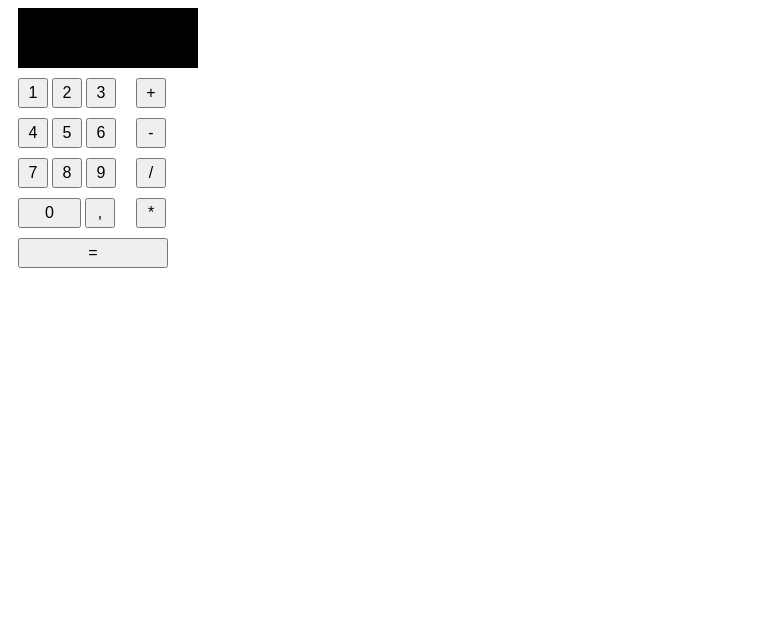
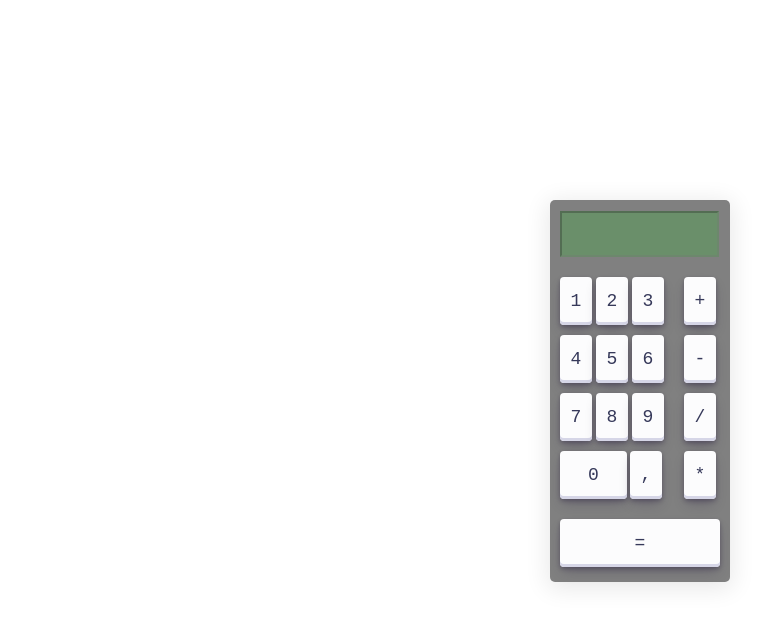
Before and after one commit to thmano/Caculator_js, a plain HTML site: page index.html in a window 1280 px wide. Shown: the whole page, without its empty margins (0-776 px from the left). Drawn offline with Linux system fonts and the light colour scheme.

Commit message:
adicionando estilo

```diff
--- a/index.html
+++ b/index.html
@@ -6,55 +6,58 @@
     <meta name="viewport" content="width=device-width, initial-scale=1.0">
     <title>Caculator in JS</title>
     <link rel="stylesheet" href="style.css">
+    <link rel="preconnect" href="https://fonts.googleapis.com">
+    <link rel="preconnect" href="https://fonts.gstatic.com" crossorigin>
+    <link href="https://fonts.googleapis.com/css2?family=Orbitron&display=swap" rel="stylesheet">
 </head>
 <body>
+<div class="container">
     <div class="calculator">
-<div class="tela"></div>
+        <input type="text" class="tela" disabled/>
         <div class="buttons">
             <div class="numeros">
                 <div class="row">
-                <button  class="number num1" onclick="number('1')">1</button>
-                <button  class="number num2" onclick="number('2')">2</button>
-                <button  class="number num3" onclick="number('3')">3</button>
+                    <button  class="number num1 button-30" onclick="number('1')">1</button>
+                    <button  class="number num2  button-30" onclick="number('2')">2</button>
+                    <button  class="number num3  button-30" onclick="number('3')">3</button>
                 </div>
                 <div class="row">
-                <button  class="number num4" onclick="number('4')">4</button>
-                <button  class="number num5" onclick="number('5')">5</button>
-                <button  class="number num6" onclick="number('6')">6</button>
+                    <button  class="number num4  button-30" onclick="number('4')">4</button>
+                    <button  class="number num5  button-30" onclick="number('5')">5</button>
+                    <button  class="number num6  button-30" onclick="number('6')">6</button>
                 </div>
                 <div class="row">
-                <button  class="number num7" onclick="number('7')">7</button>
-                <button  class="number num8" onclick="number('8')">8</button>
-                <button  class="number num9" onclick="number('9')">9</button>
+                    <button  class="number num7  button-30" onclick="number('7')">7</button>
+                    <button  class="number num8  button-30" onclick="number('8')">8</button>
+                    <button  class="number num9  button-30" onclick="number('9')">9</button>
                 </div>
                 <div class="row">
-                <button  class="number num0" onclick="number('0')">0</button>
-                <button  class="number virg" onclick="number('.')">,</button>
+                    <button  class="number num0  button-30" onclick="number('0')">0</button>
+                    <button  class="number virg  button-30" onclick="number('.')">,</button>
                 </div>
             </div>
 
             <div class="actions">
                 <div class="row">
-                <button class="action" onclick="action('soma')">+</button>
+                    <button class="action  button-30" onclick="action('soma')">+</button>
                 </div>
                 <div class="row">
-                <button class="action" onclick="action('sub')">-</button>
+                    <button class="action  button-30" onclick="action('sub')">-</button>
                 </div>
                 <div class="row">
-                <button class="action" onclick="action('div')">/</button>
+                    <button class="action  button-30" onclick="action('div')">/</button>
                 </div>
                 <div class="row">
-                <button class="action" onclick="action('mult')">*</button>
+                    <button class="action  button-30" onclick="action('mult')">*</button>
                 </div>
             </div>
 
         </div>
         <div class="res">
-        <button class="result" onclick="result()">=</button>
+            <button class="result  button-30" onclick="result()">=</button>
         </div>
     </div>
-
-
+</div>
     <script>
 
         let firstNum = null;
@@ -67,16 +70,16 @@
 
             if(firstNum === null){
                 firstNum = val
-                tela.innerText = firstNum
+                tela.value = firstNum
             } else if(firstNum !== null && act === null){
                     firstNum = firstNum + val
-                    tela.innerText = firstNum
+                    tela.value = firstNum
             }else if(firstNum !== null && act !== null && secondNum === null){
                 secondNum =  val
-                tela.innerText = secondNum
+                tela.value = secondNum
             }else if(firstNum !== null && act !== null && secondNum !== null){
                 secondNum = secondNum + val
-                tela.innerText = secondNum
+                tela.value = secondNum
             }
         }
 
@@ -114,7 +117,7 @@
             firstNum = null;
             secondNum = null;
             act = null;
-            tela.innerText = resultado
+            tela.value = resultado
 
         }
 
--- a/style.css
+++ b/style.css
@@ -1,24 +1,50 @@
+@font-face {
+    font-family: myFirstFont;
+    src: url("DS-DIGI.TTF");
+  }
+
+body{
+    /* background-image: url('assets/fundo.jpg'); */
+    background-repeat: no-repeat;
+    background-size: cover;
+    font-family: 'myFirstFont', sans-serif;
+}
+.container{
+    width: 180px;
+    position: absolute;
+    bottom: 0;
+    left: 0;
+    right: 0;
+    margin: auto;
+    top: 50%;
+    transform: translateY(-50%);
+}
 .calculator{
-    width: 200px;
+    background-color: grey;
+    padding-bottom: 5px;
+    padding-top: 1px;
+    border-radius: 5px;
+    box-shadow: 0px 4px 23px 3px rgb(0 0 0 / 9%);
 }
 .tela{
     text-align: end;
     padding: 10px;
-    margin-left: 10px;
-    margin-right: 40px;
-    background-color: black;
+    padding-top: 1px;
+    padding-bottom: 1px;
+    margin: 10px;
+    background-color: #6a8f6a;
     height: 40px;
-    width: calc(100% - 40px);
     color: #fff;
     font-size: 36px;
+    width: 135px;
+    font-family: 'myFirstFont', sans-serif;
 }
 .buttons{
-    width: 200px;
     display: flex;
 }
 .res{
-    margin-left: 10px;
-    margin-right: 40px;
+    margin: 10px;
+
 }
 .row{
     margin: 10px;
@@ -30,8 +56,56 @@ button{
 }
 
 .num0{
-    width: calc(100% - 35px);
+    width: calc(100% - 37px);
 }
 .result{
     width: 100%;
 }
+
+
+
+/* CSS */
+.button-30 {
+  align-items: center;
+  appearance: none;
+  background-color: #FCFCFD;
+  border-radius: 4px;
+  border-width: 0;
+  box-shadow: rgba(45, 35, 66, 0.4) 0 2px 4px,rgba(45, 35, 66, 0.3) 0 7px 13px -3px,#D6D6E7 0 -3px 0 inset;
+  box-sizing: border-box;
+  color: #36395A;
+  cursor: pointer;
+  display: inline-flex;
+  font-family: "JetBrains Mono",monospace;
+  height: 48px;
+  justify-content: center;
+  line-height: 1;
+  list-style: none;
+  overflow: hidden;
+  padding-left: 16px;
+  padding-right: 16px;
+  position: relative;
+  text-align: left;
+  text-decoration: none;
+  transition: box-shadow .15s,transform .15s;
+  user-select: none;
+  -webkit-user-select: none;
+  touch-action: manipulation;
+  white-space: nowrap;
+  will-change: box-shadow,transform;
+  font-size: 18px;
+}
+
+.button-30:focus {
+  box-shadow: #D6D6E7 0 0 0 1.5px inset, rgba(45, 35, 66, 0.4) 0 2px 4px, rgba(45, 35, 66, 0.3) 0 7px 13px -3px, #D6D6E7 0 -3px 0 inset;
+}
+
+.button-30:hover {
+  box-shadow: rgba(45, 35, 66, 0.4) 0 4px 8px, rgba(45, 35, 66, 0.3) 0 7px 13px -3px, #D6D6E7 0 -3px 0 inset;
+  transform: translateY(-2px);
+}
+
+.button-30:active {
+  box-shadow: #D6D6E7 0 3px 7px inset;
+  transform: translateY(2px);
+}
```
Also changed, not shown: DS-DIGI.TTF (added), assets/fundo.jpg (added), 1 other file. Lines whose indentation alone changed are shown as unchanged.
